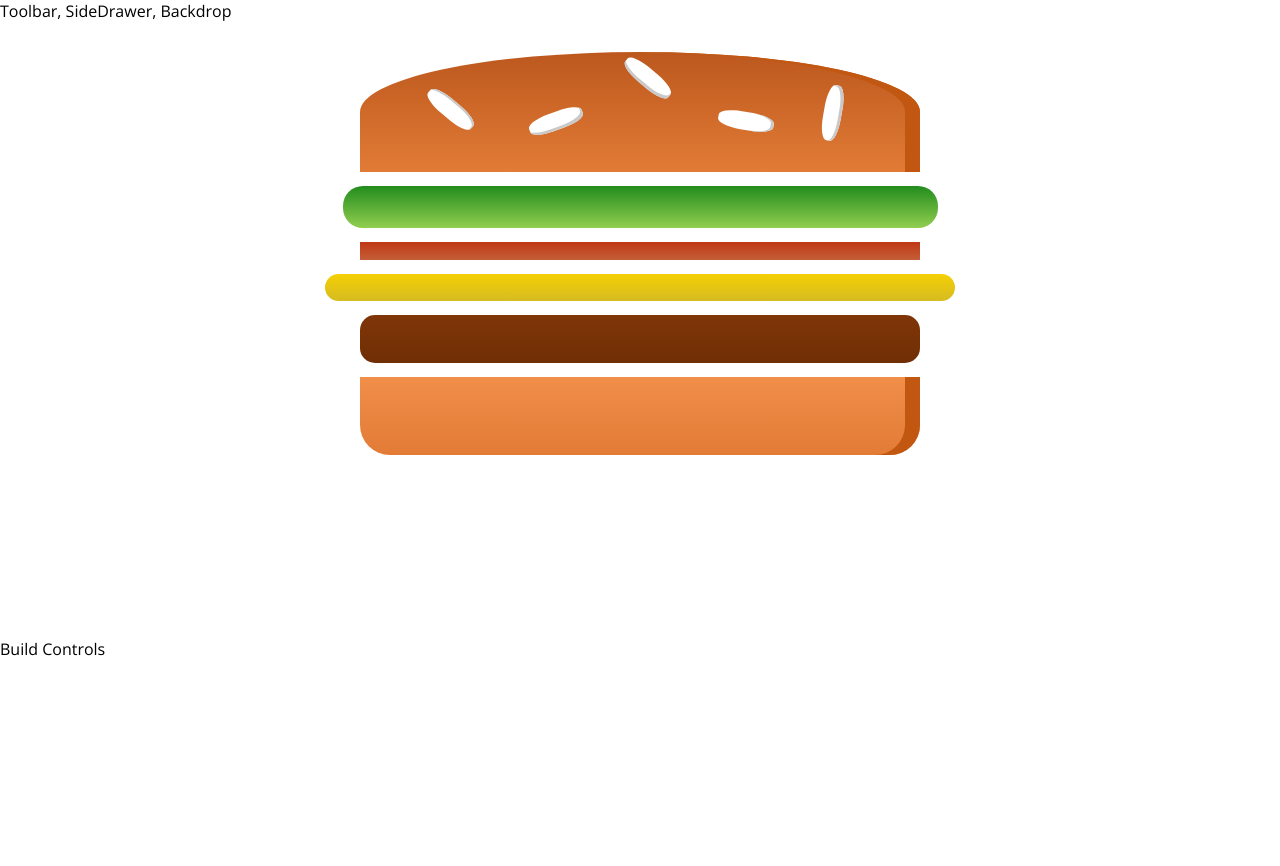
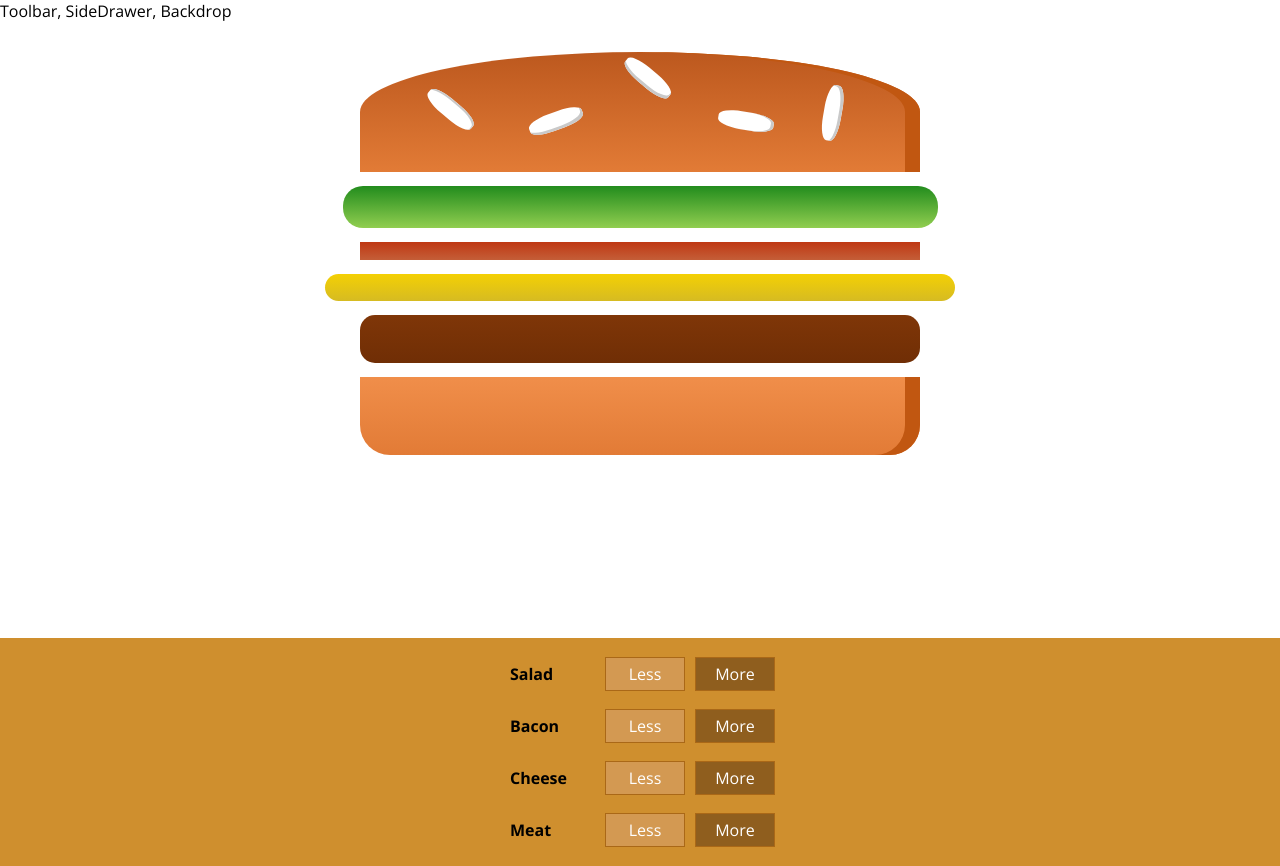
Before and after one commit to abequinonez/react-burger-builder, a React app: page / in a window 1280 px wide. Before the commit the page ends 800 px from the top, so only its background shows below. Built offline with nearby package versions, Linux system fonts and the light colour scheme.

Commit message:
feat: Add BuildControls component

```diff
--- /dev/null
+++ b/src/components/Burger/BuildControls/BuildControl/BuildControl.css
@@ -0,0 +1,58 @@
+.BuildControl {
+  display: flex;
+  margin: 5px 0;
+  justify-content: space-between;
+  align-items: center;
+}
+
+.BuildControl button {
+  display: block;
+  margin: 0 5px;
+  padding: 5px;
+  width: 80px;
+  font: inherit;
+  border: 1px solid #aa6817;
+  cursor: pointer;
+  outline: none;
+}
+
+.BuildControl button:disabled {
+  background-color: #ac9980;
+  border: 1px solid #7e7365;
+  color: #ccc;
+  cursor: default;
+}
+
+.BuildControl button:hover:disabled {
+  background-color: #ac9980;
+  color: #ccc;
+  cursor: not-allowed;
+}
+
+.Label {
+  padding: 10px;
+  font-weight: bold;
+  width: 80px;
+}
+
+.BuildControl .Less {
+  background-color: #d39952;
+  color: white;
+}
+
+.BuildControl .More {
+  background-color: #8f5e1e;
+  color: white;
+}
+
+.BuildControl .Less:hover,
+.BuildControl .Less:active {
+  background-color: #daa972;
+  color: white;
+}
+
+.BuildControl .More:hover,
+.BuildControl .More:active {
+  background-color: #99703f;
+  color: white;
+}
--- /dev/null
+++ b/src/components/Burger/BuildControls/BuildControl/BuildControl.js
@@ -0,0 +1,13 @@
+import React from 'react';
+
+import classes from './BuildControl.css';
+
+const buildControl = props => (
+  <div className={classes.BuildControl}>
+    <div className={classes.Label}>{props.label}</div>
+    <button className={classes.Less}>Less</button>
+    <button className={classes.More}>More</button>
+  </div>
+);
+
+export default buildControl;
--- /dev/null
+++ b/src/components/Burger/BuildControls/BuildControls.css
@@ -0,0 +1,10 @@
+.BuildControls {
+  width: 100%;
+  background-color: #cf8f2e;
+  display: flex;
+  flex-flow: column;
+  align-items: center;
+  box-shadow: 0 2px 1px #ccc;
+  margin: auto;
+  padding: 10px 0;
+}
--- /dev/null
+++ b/src/components/Burger/BuildControls/BuildControls.js
@@ -0,0 +1,19 @@
+import React from 'react';
+
+import classes from './BuildControls.css';
+import BuildControl from './BuildControl/BuildControl';
+
+const controls = [
+  { label: 'Salad', type: 'salad' },
+  { label: 'Bacon', type: 'bacon' },
+  { label: 'Cheese', type: 'cheese' },
+  { label: 'Meat', type: 'meat' }
+];
+
+const buildControls = props => (
+  <div className={classes.BuildControls}>
+    {controls.map(ctrl => <BuildControl key={ctrl.label} label={ctrl.label} />)}
+  </div>
+);
+
+export default buildControls;
--- a/src/containers/BurgerBuilder/BurgerBuilder.js
+++ b/src/containers/BurgerBuilder/BurgerBuilder.js
@@ -1,6 +1,7 @@
 import React, { Component, Fragment } from 'react';
 
 import Burger from '../../components/Burger/Burger';
+import BuildControls from '../../components/Burger/BuildControls/BuildControls';
 
 class BurgerBuilder extends Component {
   constructor(props) {
@@ -19,7 +20,7 @@
     return (
       <Fragment>
         <Burger ingredients={this.state.ingredients} />
-        <div>Build Controls</div>
+        <BuildControls />
       </Fragment>
     );
   }
```
